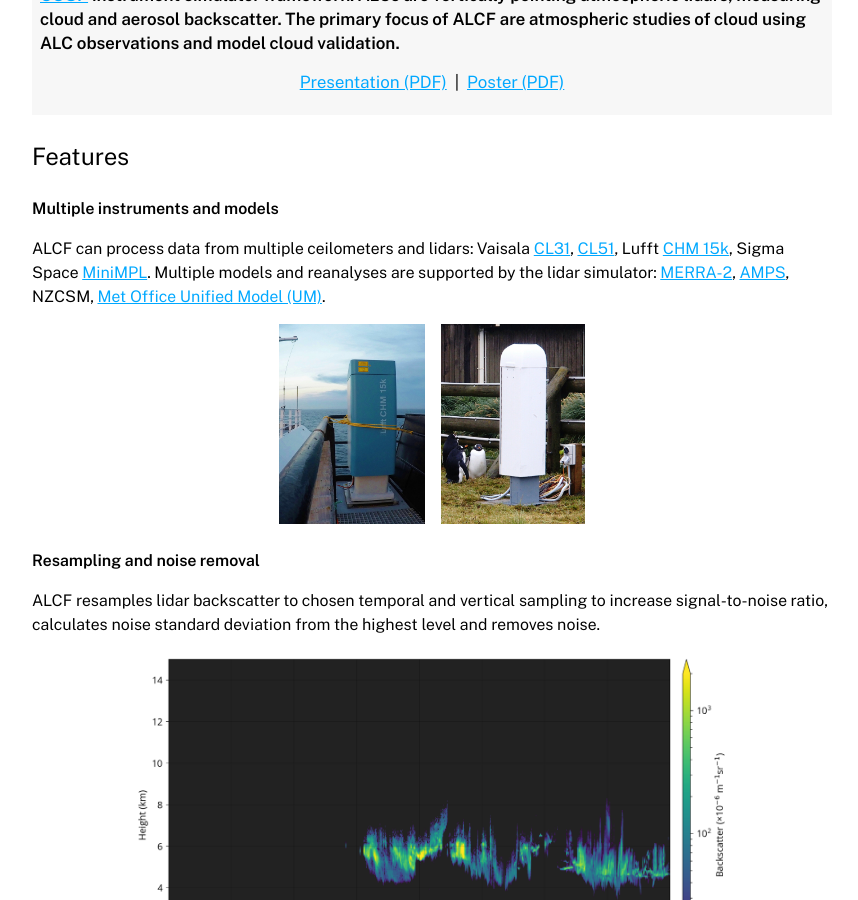
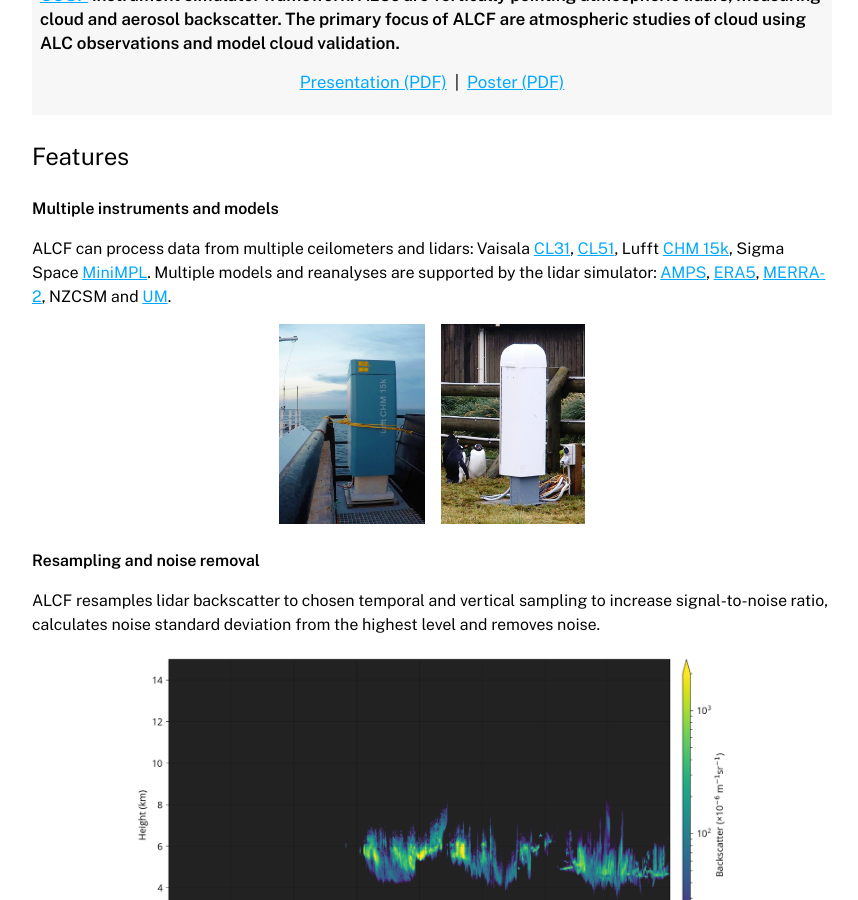
Before and after one commit to alcf-lidar/alcf-lidar.github.io, a Jekyll site: the page built from index.md, in a window 1280 px wide and 900 px high, scrolled down 395 px. Shown: the whole window, without its empty margins (208-1066 px from the left). Built offline with Jekyll 4.4.1, drawn with Linux system fonts in a browser that asks for light colours.

Commit message:
Support for ERA5

```diff
--- a/index.md
+++ b/index.md
@@ -17,7 +17,7 @@ ALCF is an open source command line tool for processing of automatic lidar and c
 
 ALCF can process data from multiple ceilometers and lidars:
 Vaisala [CL31](https://www.vaisala.com/en/products/instruments-sensors-and-other-measurement-devices/weather-stations-and-sensors/cl31), [CL51](https://www.vaisala.com/en/products/instruments-sensors-and-other-measurement-devices/weather-stations-and-sensors/cl51), Lufft [CHM 15k](https://www.lufft.com/products/cloud-height-snow-depth-sensors-288/ceilometer-chm-15k-nimbus-2300/), Sigma Space [MiniMPL](https://www.micropulselidar.com/). Multiple models
-and reanalyses are supported by the lidar simulator: [MERRA-2](https://gmao.gsfc.nasa.gov/reanalysis/MERRA-2/), [AMPS](http://www2.mmm.ucar.edu/rt/amps/), NZCSM, [Met Office Unified Model (UM)](https://www.metoffice.gov.uk/research/approach/modelling-systems/unified-model/index).
+and reanalyses are supported by the lidar simulator: [AMPS](http://www2.mmm.ucar.edu/rt/amps/), [ERA5](https://www.ecmwf.int/en/forecasts/datasets/reanalysis-datasets/era5), [MERRA-2](https://gmao.gsfc.nasa.gov/reanalysis/MERRA-2/), NZCSM and [UM](https://www.metoffice.gov.uk/research/approach/modelling-systems/unified-model/index).
 
 <div class="img-flex">
 <a href="{{ "/img/chm15k_512x.jpg" | relative_url }}"><img src="{{ "/img/chm15k_512x.jpg" | relative_url }}" height="200" /></a>
```
